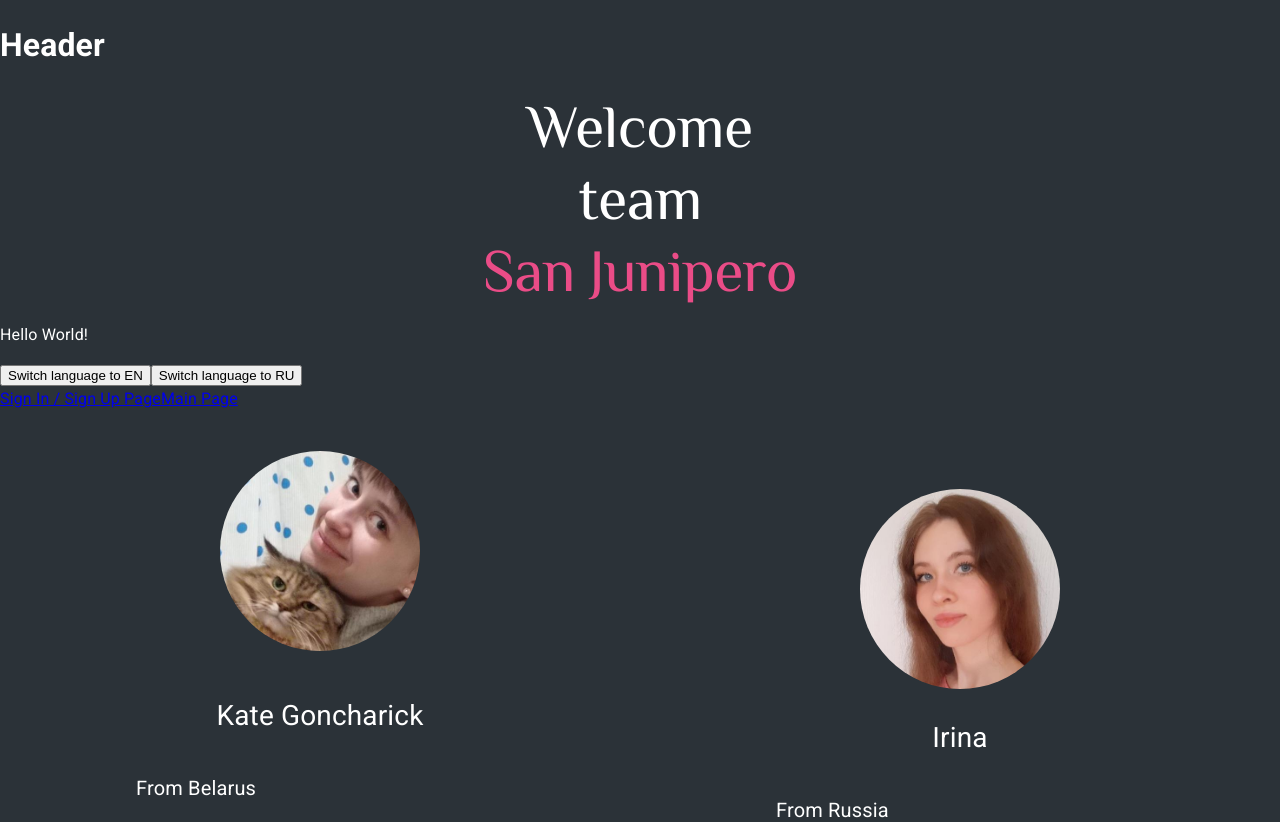
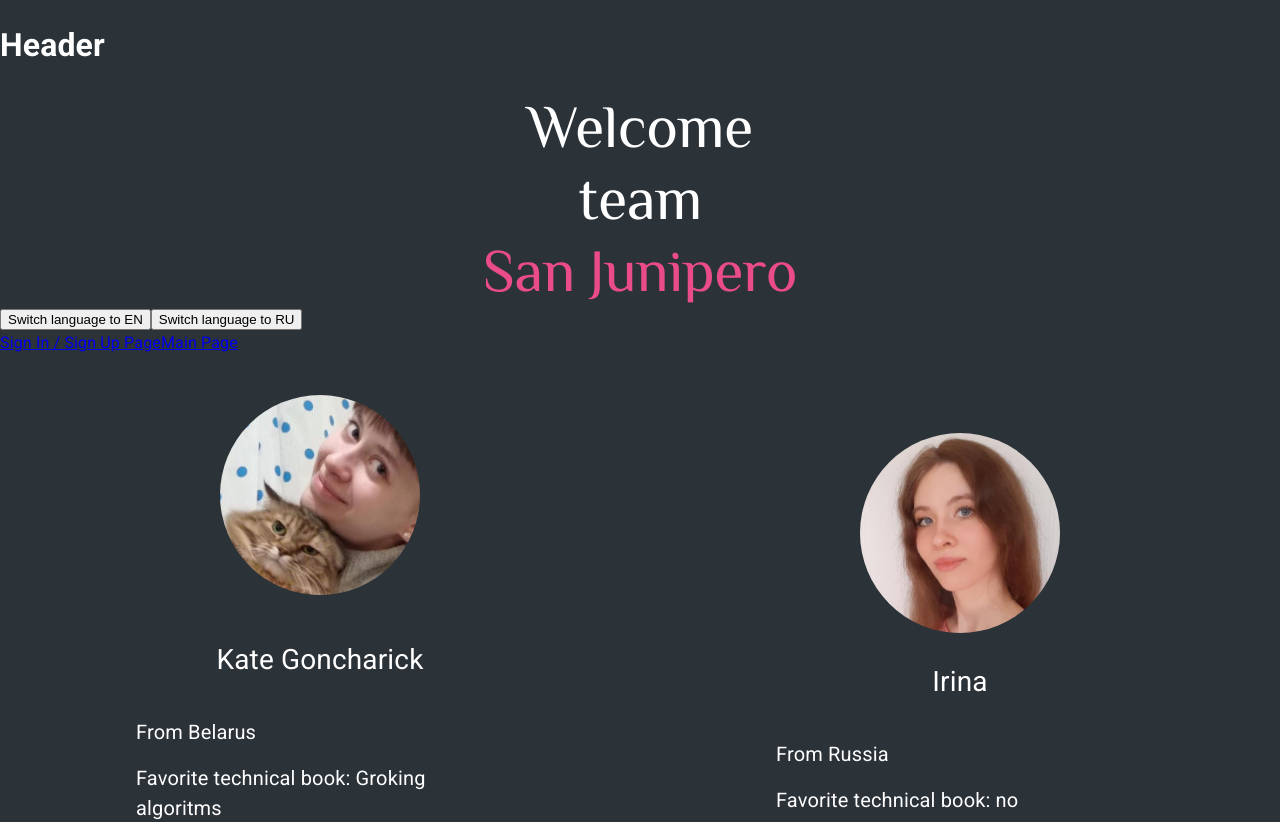
Before and after one commit to gentoosiast/graphiql-app, a React (Vite) app: page / in a window 1280 px wide. Shown: the top 822 px of the page. Built offline with nearby package versions, Linux system fonts and the light colour scheme.

Commit message:
fix: remove extra p, correct import

```diff
--- a/src/features/misc/routes/WelcomePage.tsx
+++ b/src/features/misc/routes/WelcomePage.tsx
@@ -42,7 +42,6 @@ export const WelcomePage = (): JSX.Element => {
           San Junipero
         </Typography>
       </Typography>
-      <p>{translate('greeting')}</p>
       <button onClick={() => setLanguage(I18NLanguage.English)} type="button">
         Switch language to EN
       </button>
```
Also changed, not shown: 1 other file (tests, documents, lock files or other folders).
